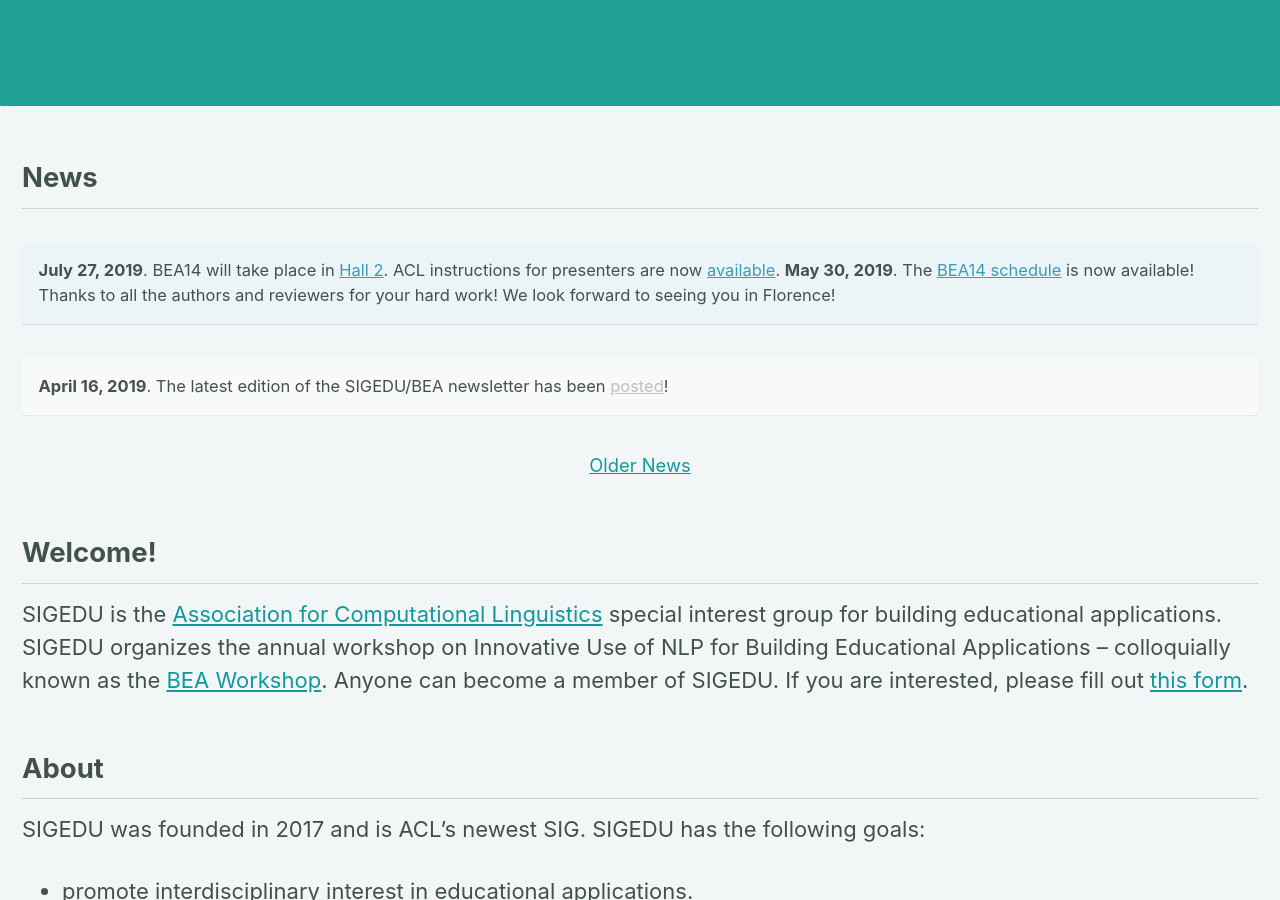
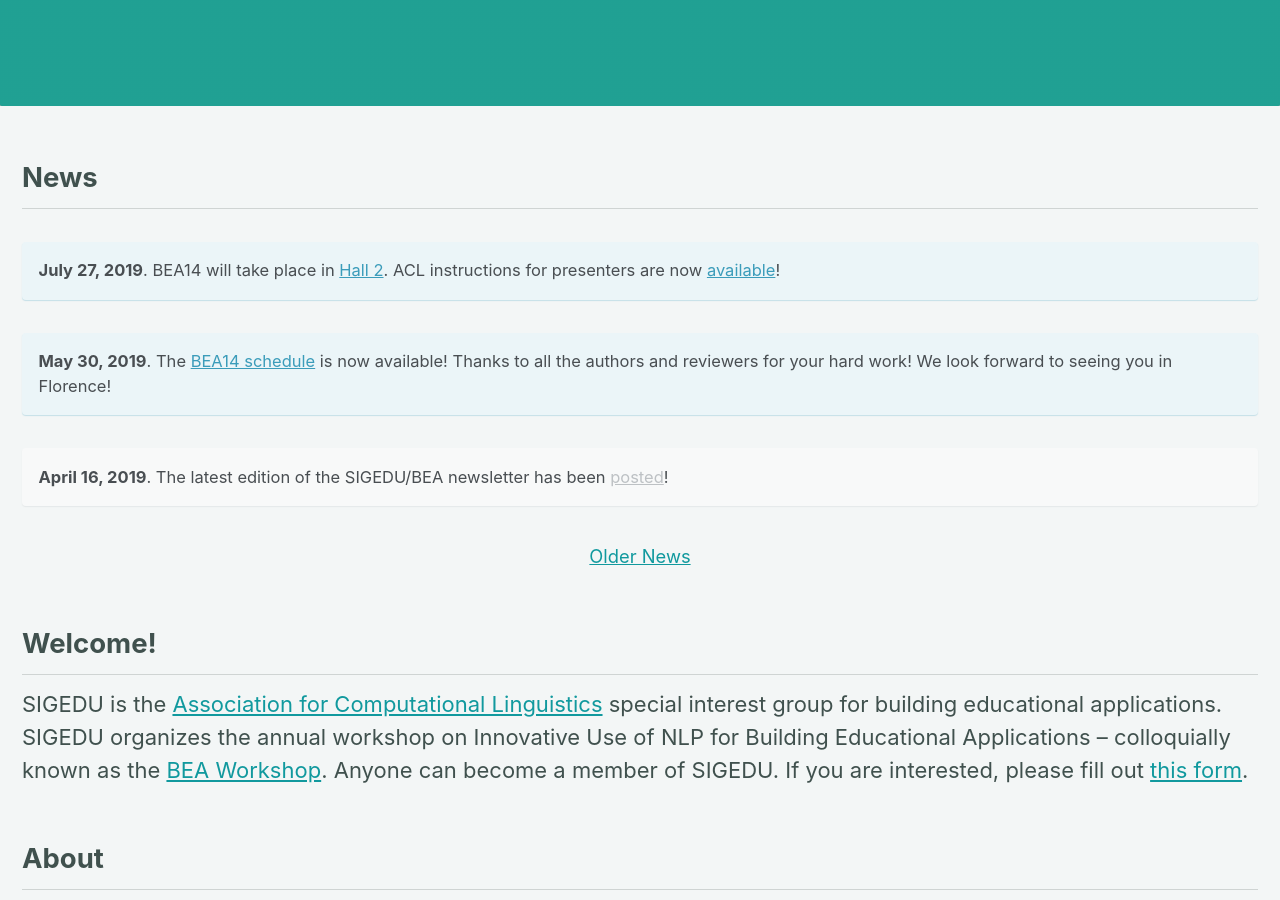
Before and after one commit to sigedu-org/website, a Jekyll site: the page built from _pages/home.md, in a window 1280 px wide and 900 px high, scrolled down 402 px. Built offline with Jekyll 4.4.1, drawn with Linux system fonts in a browser that asks for light colours; cached includes are drawn as plain includes; nearby versions of some CDN libraries.

Commit message:
Update home.md

```diff
--- a/_pages/home.md
+++ b/_pages/home.md
@@ -10,7 +10,9 @@ excerpt: "Special Interest Group for Building Educational Applications<br/><br/>
 
 <h2>News</h2>
 
-**July 27, 2019**. BEA14 will take place in [Hall 2](http://www.acl2019.org/EN/workshops.xhtml). ACL instructions for presenters are now [available](http://www.acl2019.org/EN/instructions-for-presenters.xhtml).
+**July 27, 2019**. BEA14 will take place in [Hall 2](http://www.acl2019.org/EN/workshops.xhtml). ACL instructions for presenters are now [available](http://www.acl2019.org/EN/instructions-for-presenters.xhtml)!
+{: .notice--info}
+
 **May 30, 2019**. The [BEA14 schedule](/bea/current#schedule) is now available! Thanks to all the authors and reviewers for your hard work! We look forward to seeing you in Florence!
 {: .notice--info}
 
```
